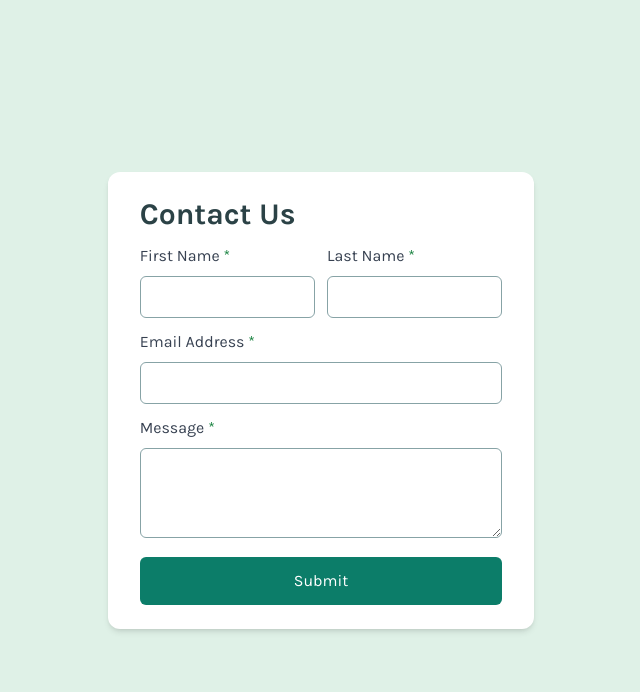
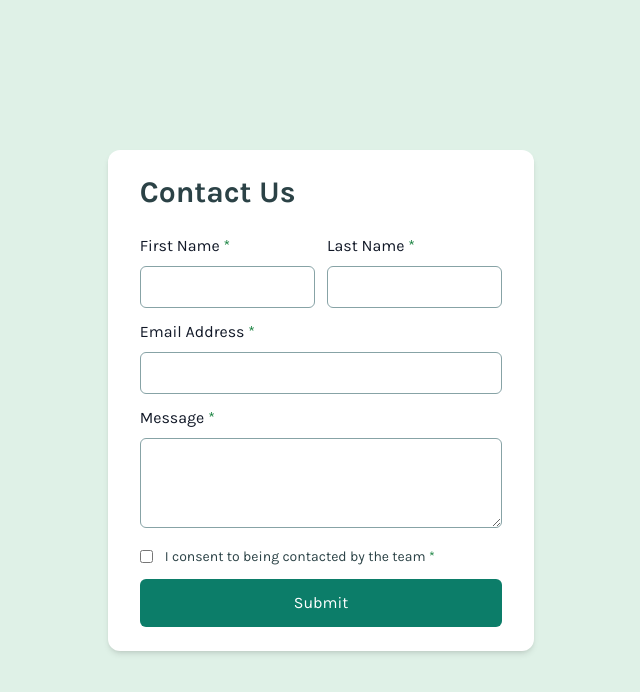
Before and after one commit to UmerNasir-2000/fem-contact-form, a React (Vite) app: page / in a window 1280 px wide. Shown: the top 692 px of the page, without its empty margins (319-959 px from the left). Built offline with nearby package versions, Linux system fonts and the light colour scheme.

Commit message:
feat: add basic checkbox

```diff
--- a/src/components/contactForm/index.tsx
+++ b/src/components/contactForm/index.tsx
@@ -1,13 +1,13 @@
 const ContactForm = () => {
   return (
-    <form className="bg-white p-6 px-8 rounded-xl shadow-md w-1/3">
+    <form className="bg-white p-6 px-8 rounded-xl shadow-md w-1/3 space-y-6">
       <h2 className="text-3xl font-bold text-grey-900">Contact Us</h2>
       <section className="space-y-3">
         <div className="flex gap-3 my-3">
           <div className="space-y-2 w-1/2">
             <label
               htmlFor="firstName"
-              className="block font-medium text-gray-700"
+              className="block font-medium text-gray-900"
             >
               First Name <span className="text-green-700">*</span>
             </label>
@@ -20,7 +20,7 @@ const ContactForm = () => {
           <div className="space-y-2 w-1/2">
             <label
               htmlFor="lastName"
-              className="block font-medium text-gray-700"
+              className="block font-medium text-gray-900"
             >
               Last Name <span className="text-green-700">*</span>
             </label>
@@ -33,7 +33,7 @@ const ContactForm = () => {
         </div>
         <div>
           <div className="space-y-2 w-full">
-            <label htmlFor="email" className="block font-medium text-gray-700">
+            <label htmlFor="email" className="block font-medium text-gray-900">
               Email Address <span className="text-green-700">*</span>
             </label>
             <input
@@ -45,7 +45,7 @@ const ContactForm = () => {
         </div>
 
         <div className="space-y-2">
-          <label htmlFor="message" className="block font-medium text-gray-700">
+          <label htmlFor="message" className="block font-medium text-gray-900">
             Message <span className="text-green-700">*</span>
           </label>
           <textarea
@@ -53,6 +53,14 @@ const ContactForm = () => {
             className="p-2 w-full rounded-md border border-grey-500 focus:border-green-700 focus:outline-none"
             rows={3}
           />
+        </div>
+
+        <div className="flex items-center gap-x-3">
+          <input id="consent" type="checkbox" />
+          <label htmlFor="consent" className="text-grey-900 text-sm">
+            I consent to being contacted by the team{" "}
+            <span className="text-green-700">*</span>
+          </label>
         </div>
 
         <div className="mt-3">
```
